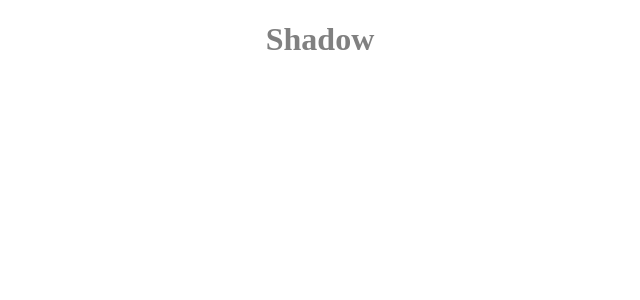
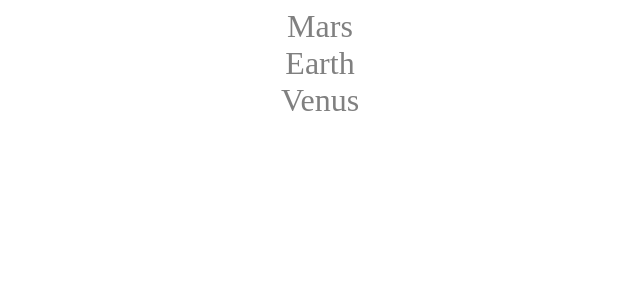
Before and after one commit to Maruf512/my_first_react_app, a React (Create React App) app: page / in a window 1280 px wide. Shown: the top 300 px of the page, without its empty margins (320-960 px from the left). Built offline with nearby package versions, Linux system fonts and the light colour scheme.

Commit message:
Ternary operator and multiple files

```diff
--- a/src/App.css
+++ b/src/App.css
@@ -39,4 +39,5 @@
 
 .name {
   color: gray;
+  font-size: 2rem;
 }
--- a/src/App.js
+++ b/src/App.js
@@ -1,9 +1,24 @@
 import "./App.css";
+import { Planets } from "./Planets";
 
 function App() {
+  // creating object
+
+  const planets = [
+    { name: "Mars", isGasPlanet: false },
+    { name: "Earth", isGasPlanet: false },
+    { name: "Jupiter", isGasPlanet: true },
+    { name: "Venus", isGasPlanet: false },
+    { name: "Neptune", isGasPlanet: true },
+    { name: "Uranus", isGasPlanet: true },
+  ];
+
+  // rander from here
   return (
     <div className="App">
-      <h1 className="name"> Shadow </h1>
+      {planets.map(
+        (planet) => !planet.isGasPlanet && <Planets name={planet.name} />
+      )}
     </div>
   );
 }
--- /dev/null
+++ b/src/Planets.js
@@ -0,0 +1,3 @@
+export const Planets = (props) => {
+  return <div class="name">{props.name}</div>;
+};
```
